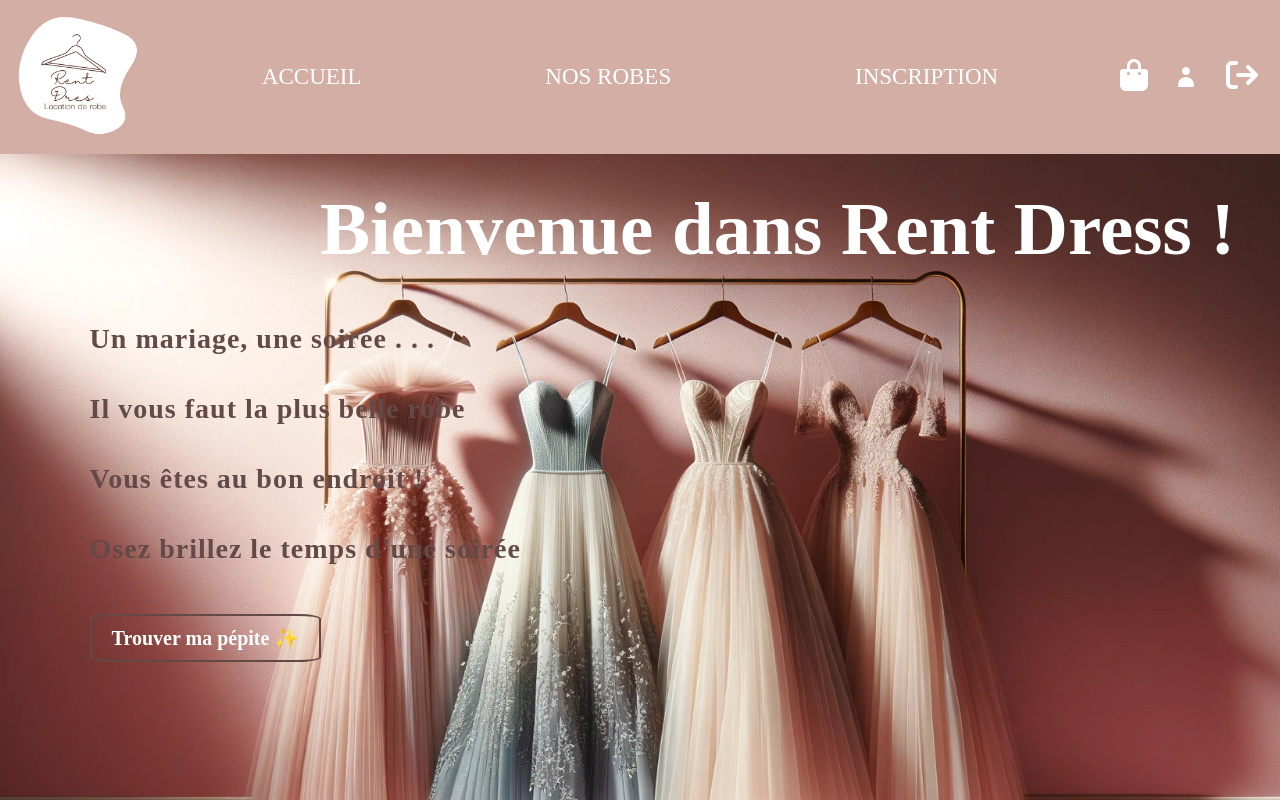
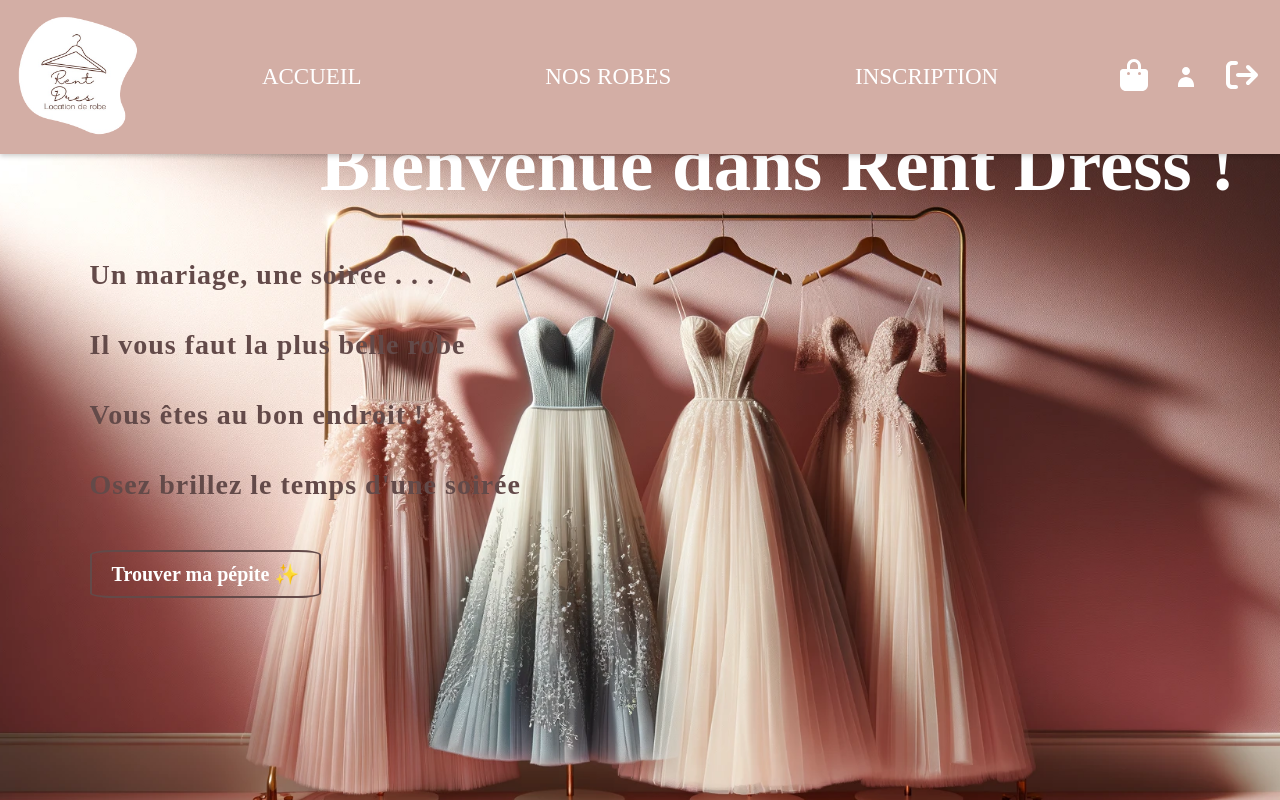
Before and after one commit to tesnime94/angular-projet, an Angular app: page /home in a window 1280 px wide. Shown: the top 800 px of the page. Built offline with nearby package versions, Linux system fonts and the light colour scheme.

Commit message:
arrange home and header front

```diff
--- a/src/app/header/header.component.css
+++ b/src/app/header/header.component.css
@@ -4,8 +4,15 @@ header {
   background-color: #d3aea5;
   box-shadow: 0 2px 5px rgba(0, 0, 0, 0.2);
   z-index: 1000;
+  position: fixed; /* Le header reste fixe en haut */
+  top: 0; /* Collé au haut de la fenêtre */
+  left: 0; /* Commence à gauche */
+  width: 100%; /* Prend toute la largeur de l'écran */
 
 }
+
+
+
 
 
 a {
--- a/src/app/home/home.component.css
+++ b/src/app/home/home.component.css
@@ -18,6 +18,7 @@ body {
 .text.home-page {
 }
 .text h1 {
+  margin-top: 7%;
   margin-left: 25%;
   font-size: 75px;
   line-height: 2;
```
